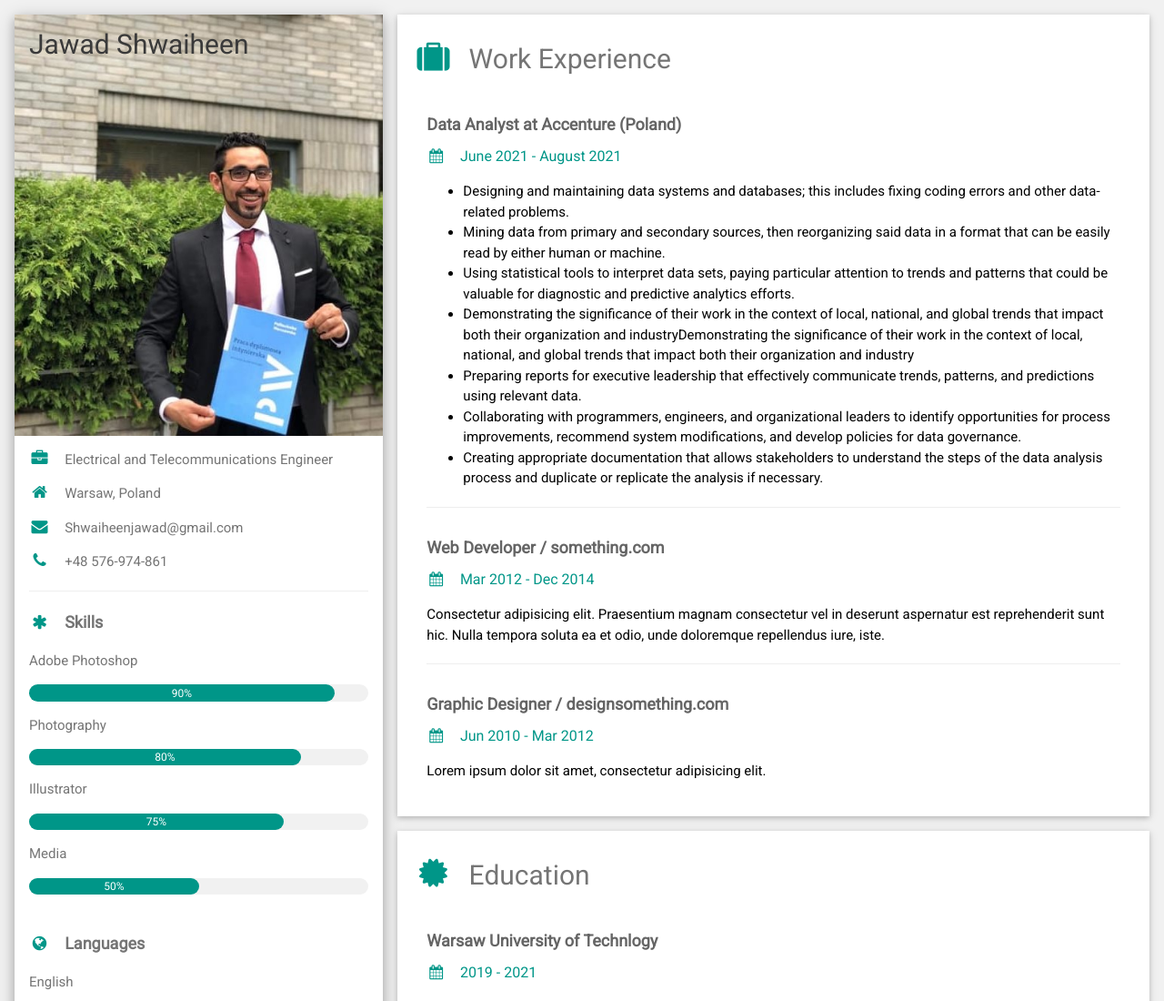
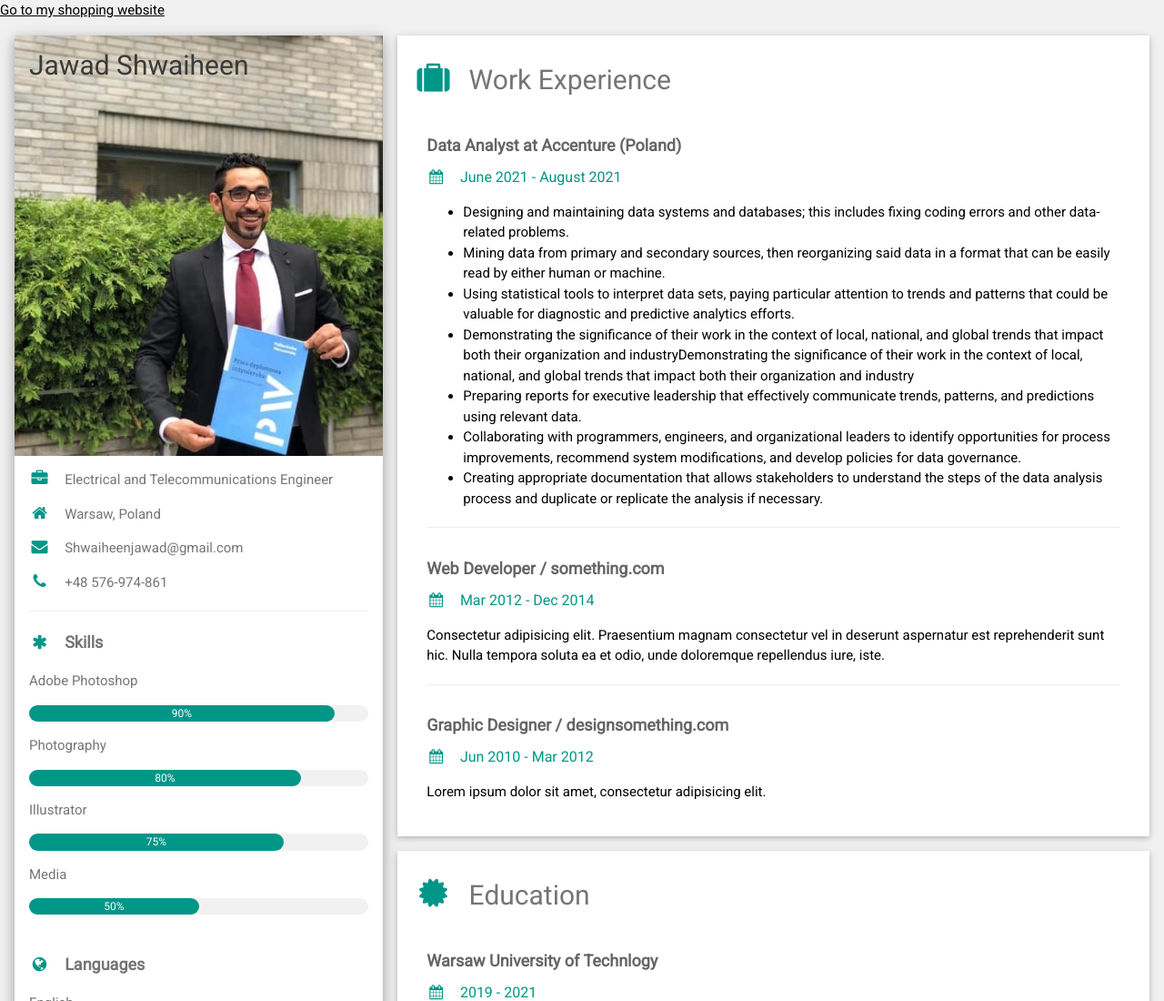
Before and after one commit to JAWADshw/CV, a plain HTML site: page index.html in a window 1280 px wide. Shown: the top 1100 px of the page at 91% size. Drawn offline with nearby package versions, Linux system fonts and the light colour scheme.

Commit message:
Update index.html

```diff
--- a/index.html
+++ b/index.html
@@ -35,6 +35,8 @@
     </style>
    </head>
 <body class="w3-light-grey">
+
+  <a href="http://shwaiheen.gu1tekin.com/">Go to my shopping website</a>
 
 <!-- Page Container -->
 <div class="w3-content w3-margin-top" style="max-width:1400px;">
```
